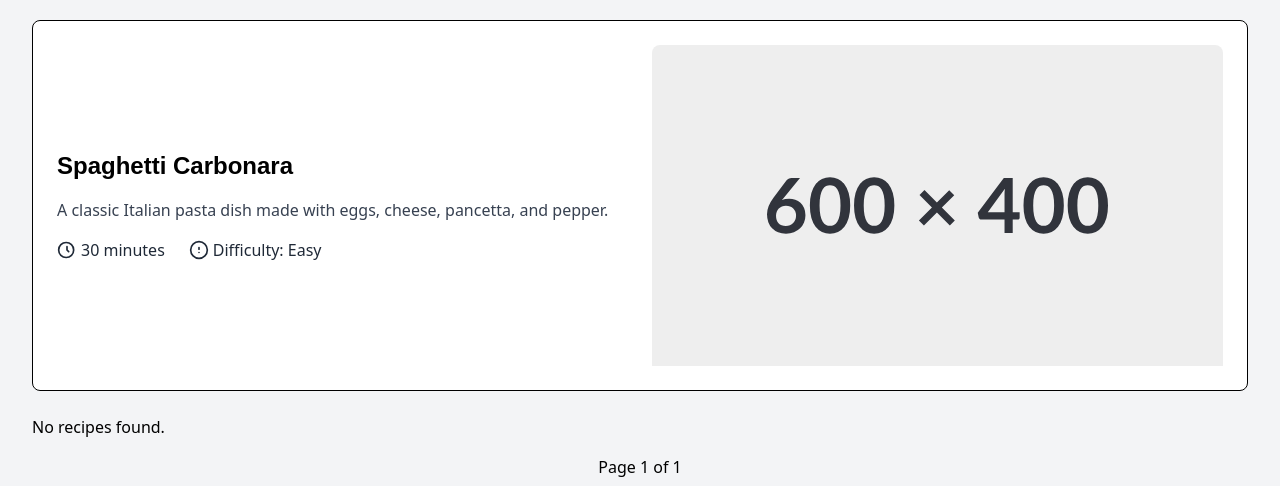
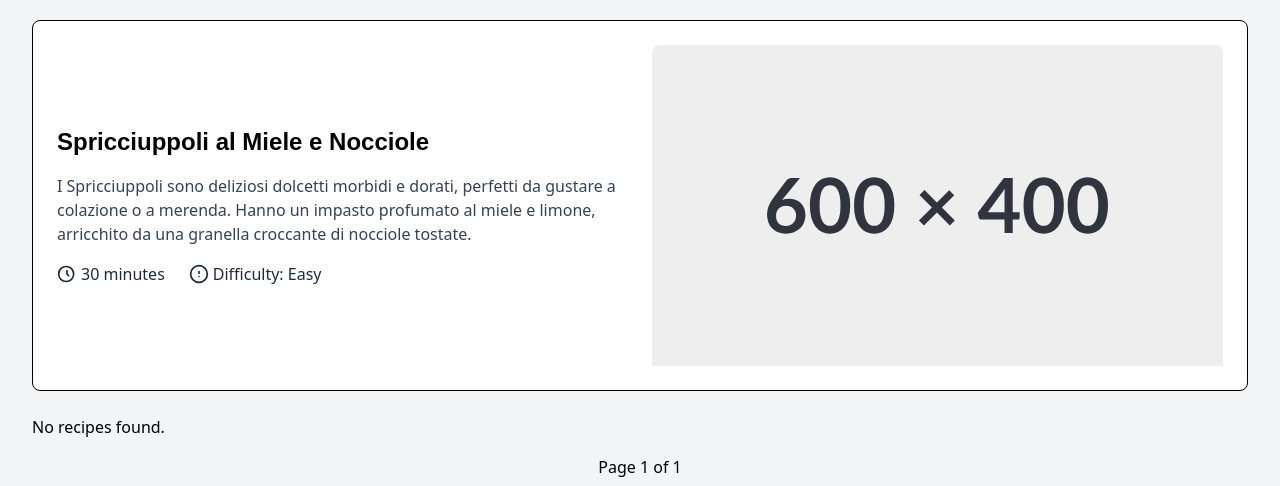
Before and after one commit to AkasakaRyuunoske/FOO, a Django app: page / in a window 1280 px wide. Shown: the part 72-558 px from the top of the page. Run offline with Django 5.2, Linux system fonts and the light colour scheme; data that the repository does not hold is empty; some libraries are stand-ins or nearby versions; some web fonts are replaced.

Commit message:
aggiunta ricetta in evidenza

```diff
--- a/common/templates/home.html
+++ b/common/templates/home.html
@@ -48,10 +48,10 @@
     <div class="grid grid-cols-1 md:grid-cols-2 gap-6 bg-white p-6 border border-black rounded-lg mt-4 mb-6">
         <div class="my-auto space-y-4">
             <h2 class="text-2xl font-bold" style="font-family:'Inclusive Sans',sans-serif;">
-                Spaghetti Carbonara
+                 Spricciuppoli al Miele e Nocciole
             </h2>
             <p class="text-gray-700">
-                A classic Italian pasta dish made with eggs, cheese, pancetta, and pepper.
+                I Spricciuppoli sono deliziosi dolcetti morbidi e dorati, perfetti da gustare a colazione o a merenda. Hanno un impasto profumato al miele e limone, arricchito da una granella croccante di nocciole tostate.
             </p>
             <div class="flex space-x-6">
                 <div class="flex items-center space-x-1 text-gray-800">
```
